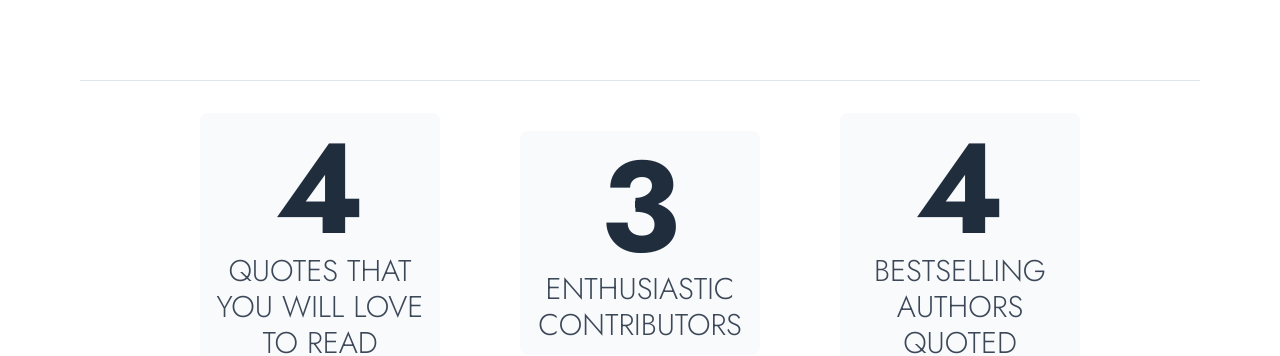
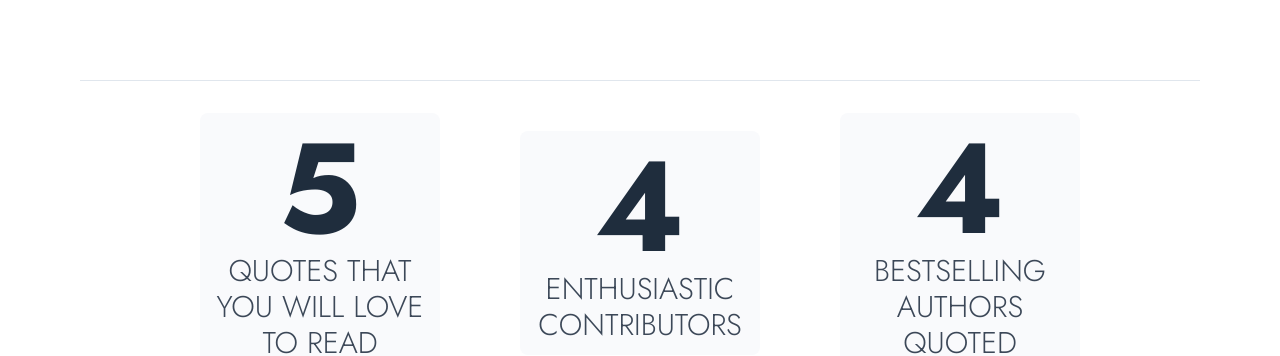
Before and after one commit to Parthiv-M/bookspeak, a Next.js app: page / in a window 1280 px wide. Shown: the part 849-1205 px from the top of the page. Built offline with nearby package versions, Linux system fonts and the light colour scheme; some icons are missing.

Commit message:
updated stats

```diff
--- a/pages/index.js
+++ b/pages/index.js
@@ -204,11 +204,11 @@ export default function Home() {
       </div>
       <div className="flex lg:flex-row flex-col items-center justify-center w-3/4 flex-1 text-center my-5 lg:h-72 h-96">
         <div className="h-full flex flex-col justify-center bg-gray-lightest rounded-lg lg:w-2/4 md:w-1/2 w-full mx-10 hover:shadow-md hover:-translate-y-2 my-3 p-3">
-          <p className="bold-text lg:text-9xl text-8xl text-gray-darkest">4</p>
+          <p className="bold-text lg:text-9xl text-8xl text-gray-darkest">5</p>
           <p className="text-3xl light-text text-gray-dark">QUOTES THAT YOU WILL LOVE TO READ</p>
         </div>
         <div className="h-full flex flex-col justify-center bg-gray-lightest rounded-lg lg:w-2/4 md:w-1/2 w-full mx-10 hover:shadow-md hover:-translate-y-2 my-3 p-3">
-          <p className="bold-text lg:text-9xl text-8xl text-gray-darkest">3</p>
+          <p className="bold-text lg:text-9xl text-8xl text-gray-darkest">4</p>
           <p className="text-3xl light-text text-gray-dark">ENTHUSIASTIC CONTRIBUTORS</p>
         </div>
         <div className="h-full flex flex-col justify-center bg-gray-lightest rounded-lg lg:w-2/4 md:w-1/2 w-full mx-10 hover:shadow-md hover:-translate-y-2 my-3 p-3">
```
